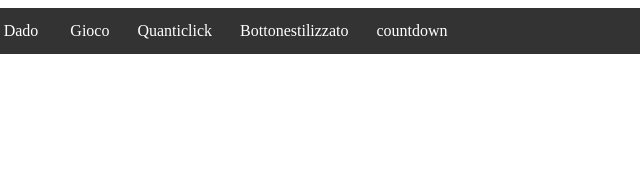
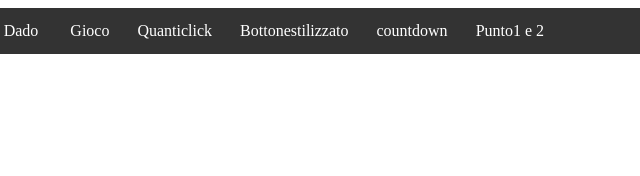
Before and after one commit to matteofassino/TIPSIT, a plain HTML site: page index.html in a window 1280 px wide. Shown: the full height of the page, 618-1258 px from the left. Drawn offline with Linux system fonts and the light colour scheme.

Commit message:
Update index.html

```diff
--- a/index.html
+++ b/index.html
@@ -35,6 +35,7 @@ div.scrollmenu a:hover {
   <a href="Quanticlick.html">Quanticlick</>
   <a href="Bottonestilizzato.html">Bottonestilizzato</>
   <a href="countdown.html">countdown</>
+  <a href="Punto1 e 2.html">Punto1 e 2</>
 </div>
 
 <h2>Horizontal Scrollable Menu</h2>
```
